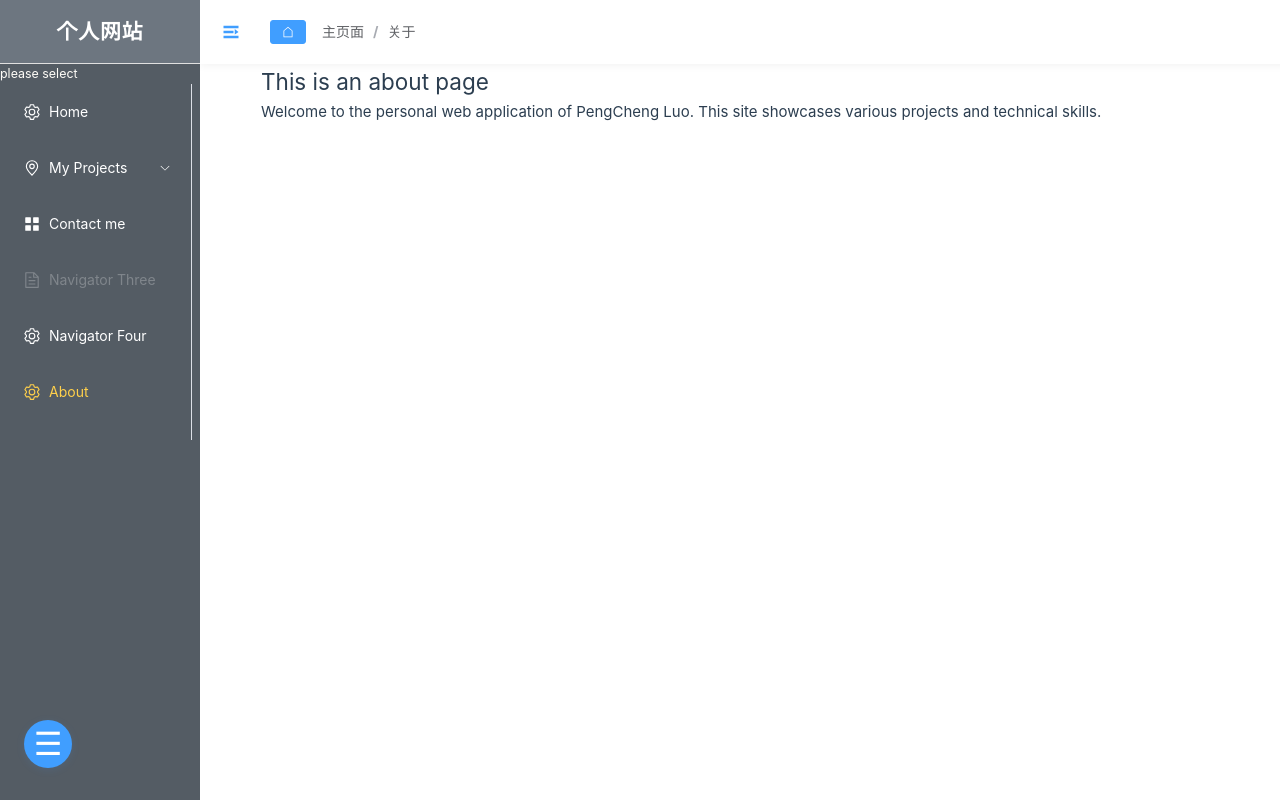
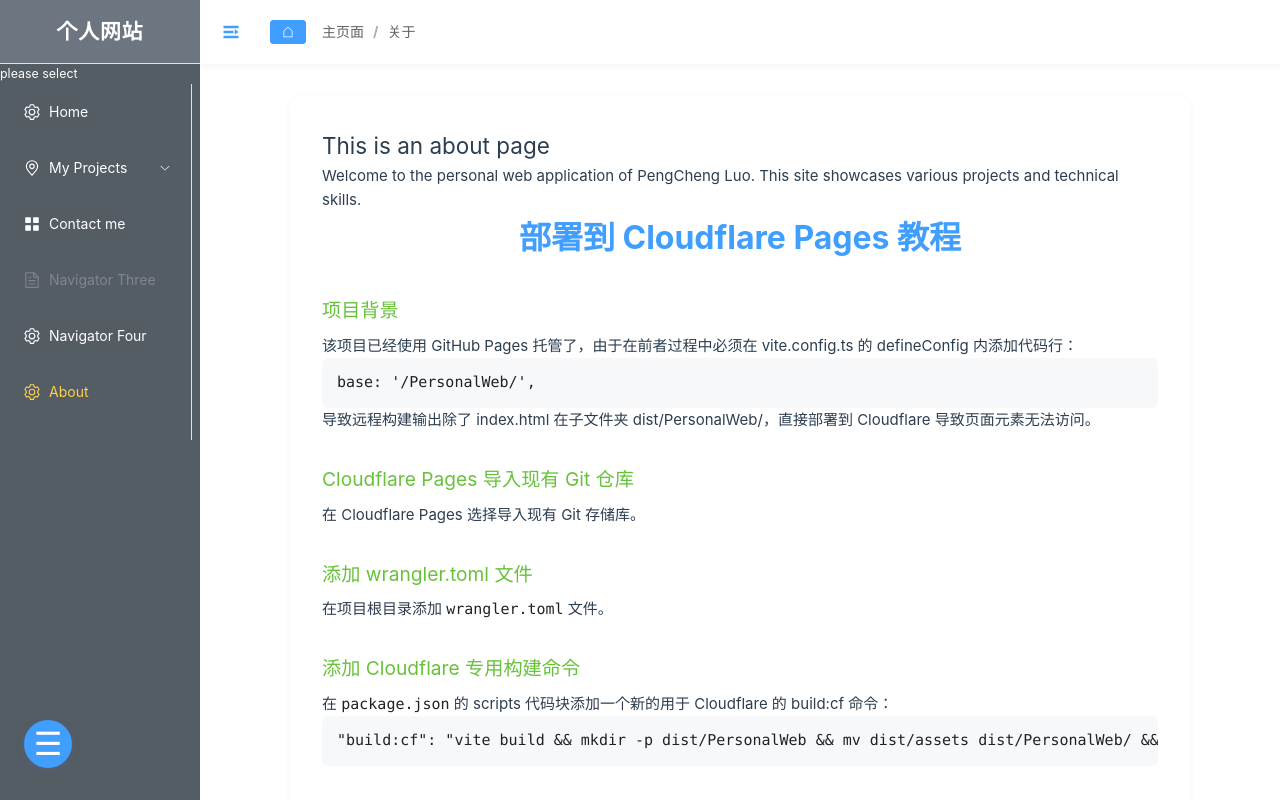
Before and after one commit to Chong-H/PersonalWeb, a Vue app: page /#/dcs-chain in a window 1280 px wide. Both pictures are taken after a click on the item "About". Built offline with nearby package versions, Linux system fonts and the light colour scheme; the HTML template or start-up script is replaced by a standard one.

Commit message:
instructions about launch github page to cf page

```diff
--- a/src/components/display/AboutView.vue
+++ b/src/components/display/AboutView.vue
@@ -5,15 +5,88 @@
       Welcome to the personal web application of PengCheng Luo. This site showcases various projects
       and technical skills.
     </p>
+    <h2>部署到 Cloudflare Pages 教程</h2>
+    <div class="about-section">
+      <h3>项目背景</h3>
+      <p>
+        该项目已经使用 GitHub Pages 托管了，由于在前者过程中必须在 vite.config.ts 的 defineConfig
+        内添加代码行：
+      </p>
+      <pre><code>base: '/PersonalWeb/',</code></pre>
+      <p>
+        导致远程构建输出除了 index.html 在子文件夹 dist/PersonalWeb/，直接部署到 Cloudflare
+        导致页面元素无法访问。
+      </p>
+    </div>
+    <div class="about-section">
+      <h3>Cloudflare Pages 导入现有 Git 仓库</h3>
+      <p>在 Cloudflare Pages 选择导入现有 Git 存储库。</p>
+    </div>
+    <div class="about-section">
+      <h3>添加 wrangler.toml 文件</h3>
+      <p>在项目根目录添加 <code>wrangler.toml</code> 文件。</p>
+    </div>
+    <div class="about-section">
+      <h3>添加 Cloudflare 专用构建命令</h3>
+      <p>
+        在 <code>package.json</code> 的 scripts 代码块添加一个新的用于 Cloudflare 的 build:cf 命令：
+      </p>
+      <pre><code>"build:cf": "vite build && mkdir -p dist/PersonalWeb && mv dist/assets dist/PersonalWeb/ && mv dist/index.html dist/PersonalWeb/",</code></pre>
+    </div>
+    <div class="about-section">
+      <h3>Cloudflare Pages 配置参数</h3>
+      <p>原始默认：</p>
+      <pre><code>
+        构建命令：
+        npm run build
+        构建输出目录：
+        /dist</code></pre>
+      <p>需要改为：</p>
+      <pre><code>
+        构建命令：
+        npm run build:cf
+        构建输出目录：
+        /dist
+      </code></pre>
+    </div>
   </div>
 </template>
 
-<!-- <style>
+<style>
 @media (min-width: 1024px) {
   .about {
-    min-height: 100vh;
-    display: flex;
-    align-items: center;
+    background: #fff;
+    padding: 2rem;
+    border-radius: 12px;
+    box-shadow: 0 2px 8px rgba(0, 0, 0, 0.05);
+    max-width: 900px;
+    margin: 2rem auto;
+  }
+  .about h2 {
+    font-size: 2rem;
+    font-weight: bold;
+    margin-bottom: 2rem;
+    color: #409eff;
+    text-align: center;
+  }
+  .about-section {
+    margin-bottom: 2rem;
+  }
+  .about-section h3 {
+    font-size: 1.2rem;
+    color: #67c23a;
+    margin-bottom: 0.5rem;
+  }
+  pre {
+    background: #f6f8fa;
+    padding: 0.8em 1em;
+    border-radius: 6px;
+    font-size: 1em;
+    overflow-x: auto;
+  }
+  code {
+    font-family: 'Fira Mono', 'Consolas', 'Menlo', monospace;
+    color: #222;
   }
 }
-</style> -->
+</style>
```
